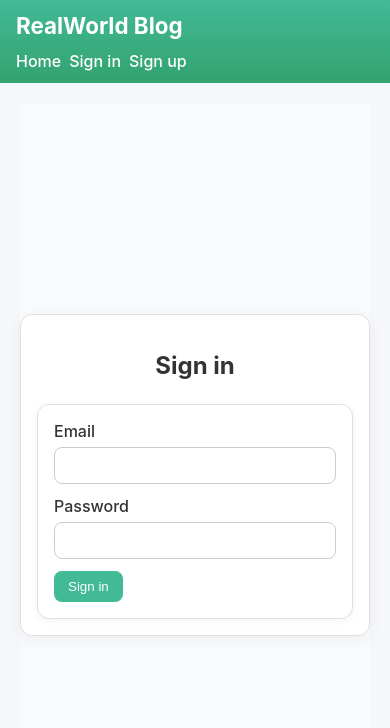
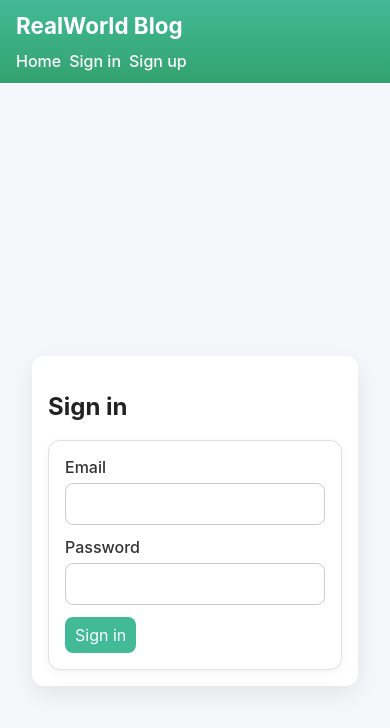
Before and after one commit to Nivedha29/Like-Functionality, a React app: page /sign-in in a window 390 px wide. Shown: the top 728 px of the page. Built offline with nearby package versions, Linux system fonts and the light colour scheme; the HTML template or start-up script is replaced by a standard one.

Commit message:
Refactor styles for theme and layout improvements
Updated various CSS variables and styles for better theming and layout adjustments. Added responsive design improvements and cleaned up unused styles.

```diff
--- a/src/styles.css
+++ b/src/styles.css
@@ -1,12 +1,16 @@
+/* ========== THEME & GLOBAL ========== */
 :root {
   --text: #222;
   --muted: #555;
   --border: #e0e0e0;
-  --bg: #f9fafb;
+  --bg: #f5f7fa;
   --surface: #ffffff;
+  --primary: #42ba96;
 }
 
-* {
+*,
+*::before,
+*::after {
   box-sizing: border-box;
 }
 
@@ -14,6 +18,8 @@ html,
 body,
 #root {
   height: 100%;
+  margin: 0;
+  padding: 0;
 }
 
 body {
@@ -22,12 +28,13 @@ body {
     Inter,
     system-ui,
     -apple-system,
-    Segoe UI,
+    "Segoe UI",
     Roboto,
     Helvetica,
-    Arial;
-  background-color: #f5f7fa;
-  color: #222;
+    Arial,
+    sans-serif;
+  background-color: var(--bg);
+  color: var(--text);
 }
 
 a {
@@ -39,46 +46,108 @@ a:hover {
   text-decoration: underline;
 }
 
+img {
+  max-width: 100%;
+  height: auto;
+  display: block;
+}
+
+/* ========== APP SHELL & LAYOUT ========== */
+
 .app-shell {
   display: flex;
   flex-direction: column;
   min-height: 100%;
 }
 
-.nav {
-  display: flex;
-  align-items: center;
+/* Main content area */
+.main {
+  flex: 1;
+  padding: 16px;
+}
+
+/* Generic centered container */
+.container,
+.grid {
+  width: 100%;
+  max-width: 1200px;
+  margin: 0 auto;
+  padding: 0 1rem;
+}
+
+/* Grid used in some pages (single column by default) */
+.grid {
+  display: grid;
+  grid-template-columns: 1fr;
   gap: 20px;
 }
 
-.nav .btn {
-  margin-left: 6px;
+/* Page wrappers */
+.page,
+.auth-container {
+  min-height: 100vh;
+  box-sizing: border-box;
 }
+
+.page {
+  padding: 16px;
+}
+
+.auth-container {
+  display: flex;
+  align-items: center;
+  justify-content: center;
+  padding: 16px;
+}
+
+/* Centered form page */
+.page-center {
+  min-height: 100vh;
+  display: flex;
+  align-items: center;
+  justify-content: center;
+  background: #f9fafb;
+}
+
+/* ========== TOPBAR & NAV ========== */
 
 .topbar {
   display: flex;
   align-items: center;
   justify-content: space-between;
-  padding: 12px 28px;
+  gap: 0.75rem;
+  padding: 12px 16px;
   background: linear-gradient(180deg, #42ba96 0%, #33a26f 100%);
   color: white;
   position: sticky;
   top: 0;
   z-index: 10;
 }
+
 .brand {
   font-weight: 700;
   font-size: 1.4rem;
-  color: white;
+  color: inherit;
 }
+
+.nav {
+  display: flex;
+  align-items: center;
+  flex-wrap: wrap;
+  gap: 0.5rem;
+}
+
 .nav a {
-  color: white;
-  text-decoration: none;
+  color: #ffffff;
   font-weight: 500;
 }
+
 .nav a:hover {
   text-decoration: underline;
 }
+
+/* ========== BUTTONS & ACTIONS ========== */
+
 .btn {
   background: transparent;
   color: #333;
@@ -87,18 +156,20 @@ a:hover {
   border-radius: 8px;
   cursor: pointer;
   transition: all 0.2s ease;
+  font: inherit;
 }
 
 .btn:hover {
-  border-color: #42ba96;
+  border-color: var(--primary);
   color: #1f6a4c;
 }
 
 .btn.primary {
-  background: #42ba96;
+  background: var(--primary);
   color: #ffffff;
   border: none;
 }
+
 .btn.primary:hover {
   background: #33a26f;
 }
@@ -108,6 +179,7 @@ a:hover {
   color: #ffffff;
   border: none;
 }
+
 .btn.danger:hover {
   background: #e04646;
 }
@@ -119,8 +191,8 @@ a:hover {
   font-weight: 600;
   text-decoration: none;
   cursor: pointer;
+  padding: 4px 6px;
   transition: color 0.2s ease;
-  padding: 4px 6px;
 }
 
 .btn.linklike:hover {
@@ -134,37 +206,21 @@ a:hover {
   margin-top: 10px;
 }
 
-.main {
-  flex: 1;
-  padding: 20px;
-}
-
-.container {
-  max-width: 900px;
-  margin: 0 auto;
-}
-
-.grid {
-  display: grid;
-  grid-template-columns: 1fr;
-  gap: 20px;
-  max-width: 800px;
-  margin: 0 auto;
-}
+/* ========== CARDS & GENERAL UI ========== */
 
 .card {
-  background: #ffffff;
-  border: 1px solid #e0e0e0;
+  background: var(--surface);
+  border: 1px solid var(--border);
   border-radius: 12px;
   padding: 20px;
   box-shadow: 0 2px 8px rgba(0, 0, 0, 0.05);
-  color: #222;
+  color: var(--text);
+  transition: box-shadow 0.2s ease, transform 0.2s ease;
 }
 
 .card:hover {
   box-shadow: 0 4px 16px rgba(0, 0, 0, 0.1);
   transform: translateY(-2px);
-  transition: all 0.2s ease;
 }
 
 .linkcard {
@@ -182,60 +238,56 @@ a:hover {
   color: var(--muted);
 }
 
-.meta {
-  color: var(--muted);
-  font-size: 0.9rem;
+/* ========== ARTICLES & HOME LAYOUT ========== */
+
+.home-container {
   display: flex;
-  gap: 8px;
+  justify-content: center;
+  margin-top: 1.5rem;
 }
 
-.form .field {
+.home-content {
+  display: flex;
+  flex-direction: column; /* mobile first: stacked */
+  gap: 1.5rem;
+  width: 100%;
+  max-width: 1200px;
+  padding: 0 1rem;
+}
+
+/* main article area & sidebar */
+.article-section {
+  flex: 1.5;
+  min-width: 0;
+}
+
+.sidebar {
+  flex: 0.6;
+  min-width: 0;
+}
+
+/* article list in home */
+.article-grid {
   display: flex;
   flex-direction: column;
-  gap: 6px;
-  margin-bottom: 12px;
+  gap: 1rem;
 }
 
-.form label {
-  color: #333333;
-  font-weight: 500;
+.article-card {
+  border: 1px solid #ddd;
+  padding: 16px 18px;
+  border-radius: 12px;
+  background: #ffffff;
+  width: 100%;
+  max-width: 100%;
+  box-sizing: border-box;
 }
 
-.error {
-  color: #d93025;
-}
-.form input,
-.form textarea {
-  background: #ffffff;
-  color: #222222;
-  border: 1px solid #cccccc;
-  border-radius: 8px;
-  padding: 10px 12px;
-  outline: none;
-}
-
-.form input::placeholder,
-.form textarea::placeholder {
-  color: #888888;
-}
-
-.form input:focus,
-.form textarea:focus {
-  border-color: #42ba96;
-  box-shadow: 0 0 4px rgba(66, 186, 150, 0.3);
-}
-
-.form .actions {
-  margin-top: 12px;
-}
-
-.alert.error {
-  background: #2b0f14;
-  border: 1px solid #5b1a23;
-  color: #ffc7ce;
-  padding: 10px 12px;
-  border-radius: 10px;
-  margin-bottom: 14px;
+/* generic article list grid elsewhere */
+.articles-list {
+  display: grid;
+  grid-template-columns: 1fr;
+  gap: 16px;
 }
 
 .article-title {
@@ -247,6 +299,26 @@ a:hover {
   margin-top: 0;
 }
 
+/* meta info under article title */
+.meta,
+.article-meta {
+  display: flex;
+  align-items: center;
+  gap: 0.5rem;
+  font-size: 0.9rem;
+  color: var(--muted);
+}
+
+.article-meta {
+  margin-bottom: 0.5rem;
+}
+
+.muted {
+  color: #6b7280;
+  font-size: 0.9rem;
+}
+
+/* tags */
 .tags {
   margin-top: 10px;
   display: flex;
@@ -261,16 +333,148 @@ a:hover {
   padding: 4px 10px;
   font-size: 0.85rem;
   color: #333333;
-  transition:
-    background 0.2s ease,
-    color 0.2s ease;
+  transition: background 0.2s ease, color 0.2s ease, border-color 0.2s ease;
 }
 
 .tag:hover {
   background: #e3f8ef;
-  border-color: #42ba96;
+  border-color: var(--primary);
   color: #1e6048;
 }
+
+/* Latest Articles pill header */
+.latest-header {
+  display: flex;
+  justify-content: center;
+  margin: 24px 0 16px;
+}
+
+.latest-title {
+  background-color: var(--primary);
+  padding: 12px 32px;
+  border-radius: 999px;
+  font-size: 1.75rem;
+  font-weight: 700;
+  margin: 0;
+  color: #ffffff;
+}
+
+/* user + avatar row */
+.user-info {
+  display: inline-flex;
+  align-items: center;
+  gap: 6px;
+  text-decoration: none;
+  color: inherit;
+}
+
+.avatar {
+  width: 32px;
+  height: 32px;
+  border-radius: 50%;
+  object-fit: cover;
+  background: #ffffff;
+  border: 2px solid #00b37d;
+}
+
+/* ========== FORMS & AUTH ========== */
+
+.form .field {
+  display: flex;
+  flex-direction: column;
+  gap: 6px;
+  margin-bottom: 12px;
+}
+
+.form label {
+  color: #333333;
+  font-weight: 500;
+}
+
+.form input,
+.form textarea {
+  background: #ffffff;
+  color: #222222;
+  border: 1px solid #cccccc;
+  border-radius: 8px;
+  padding: 10px 12px;
+  outline: none;
+  font: inherit;
+  width: 100%;
+}
+
+.form input::placeholder,
+.form textarea::placeholder {
+  color: #888888;
+}
+
+.form input:focus,
+.form textarea:focus {
+  border-color: var(--primary);
+  box-shadow: 0 0 4px rgba(66, 186, 150, 0.3);
+}
+
+.form .actions {
+  margin-top: 12px;
+}
+
+.error,
+.form-card .error {
+  color: #d93025;
+  font-size: 0.875rem;
+}
+
+/* auth card wrapper */
+.auth-card,
+.form-card {
+  width: 100%;
+  max-width: 420px;
+  background: #ffffff;
+  padding: 24px;
+  border-radius: 12px;
+  box-shadow: 0 8px 24px rgba(0, 0, 0, 0.08);
+}
+
+.form-card input {
+  width: 100%;
+  padding: 10px 12px;
+  border: 1px solid #d1d5db;
+  border-radius: 8px;
+  outline: none;
+  font: inherit;
+}
+
+.form-card input:focus {
+  border-color: #111827;
+}
+
+.form-card .button {
+  width: 100%;
+  padding: 10px 14px;
+  border: 0;
+  border-radius: 8px;
+  background: var(--primary);
+  color: #ffffff;
+  cursor: pointer;
+  font: inherit;
+}
+
+.form-card .button:disabled {
+  opacity: 0.6;
+  cursor: default;
+}
+
+/* alerts */
+.alert.error {
+  background: #2b0f14;
+  border: 1px solid #5b1a23;
+  color: #ffc7ce;
+  padding: 10px 12px;
+  border-radius: 10px;
+  margin-bottom: 14px;
+}
+
+/* ========== MODAL ========== */
 
 .modal-backdrop {
   position: fixed;
@@ -296,234 +500,7 @@ a:hover {
   margin-top: 12px;
 }
 
-.auth-container {
-  display: flex;
-  justify-content: center;
-  align-items: center;
-  min-height: calc(100vh - 100px);
-  background-color: #f9fafb;
-}
-
-.auth-card {
-  background: #ffffff;
-  border: 1px solid #e0e0e0;
-  border-radius: 12px;
-  padding: 32px;
-  width: 100%;
-  max-width: 400px;
-  box-shadow: 0 4px 16px rgba(0, 0, 0, 0.05);
-}
-
-.auth-card h2 {
-  text-align: center;
-  margin-bottom: 24px;
-  color: #333333;
-}
-
-html,
-body,
-#root {
-  height: 100%;
-  margin: 0;
-}
-
-/* Centering utility */
-.page-center {
-  min-height: 100vh;
-  display: flex;
-  align-items: center;
-  justify-content: center;
-  background: #f9fafb;
-}
-
-/* Card wrapper for the form */
-.form-card {
-  width: 100%;
-  max-width: 420px;
-  background: #fff;
-  padding: 24px;
-  border-radius: 12px;
-  box-shadow: 0 8px 24px rgba(0, 0, 0, 0.08);
-}
-
-.form-card input {
-  width: 100%;
-  padding: 10px 12px;
-  border: 1px solid #d1d5db;
-  border-radius: 8px;
-  outline: none;
-}
-.form-card input:focus {
-  border-color: #111827;
-}
-.form-card .error {
-  margin-top: 4px;
-  color: #dc2626;
-  font-size: 0.875rem;
-}
-.form-card .button {
-  width: 100%;
-  padding: 10px 14px;
-  border: 0;
-  border-radius: 8px;
-  background: #42ba96;
-  color: #fff;
-  cursor: pointer;
-}
-.form-card .button:disabled {
-  opacity: 0.6;
-  cursor: default;
-}
-
-.avatar {
-  width: 40px;
-  height: 40px;
-  border-radius: 50%;
-  object-fit: cover;
-  display: inline-block;
-  border: 2px solid #00b37d;
-}
-.article-meta {
-  display: flex;
-  align-items: center;
-  gap: 0.5rem;
-}
-
-.home-container {
-  display: flex;
-  justify-content: center;
-  margin-top: 1.5rem;
-}
-
-.home-content {
-  display: flex;
-  flex-wrap: wrap;
-  gap: 2rem;
-  width: 100%;
-  max-width: 1200px;
-}
-
-.article-section {
-  flex: 1.5;
-  min-width: 0; /* let it shrink */
-}
-
-.sidebar {
-  flex: 0.6;
-  min-width: 0; /* let it shrink */
-}
-
-.section-title {
-  margin-bottom: 1rem;
-}
-
-.article-grid {
-  display: flex;
-  flex-direction: column;
-  gap: 1rem;
-}
-
-.article-meta {
-  display: flex;
-  align-items: center;
-  gap: 0.5rem;
-  margin-bottom: 0.5rem;
-}
-
-.article-actions {
-  display: flex;
-  justify-content: flex-end;
-  margin-top: 0.75rem;
-}
-
-.muted {
-  color: #6b7280;
-  font-size: 0.9rem;
-}
-
-/* Responsive */
-@media (max-width: 900px) {
-  .home-content {
-    flex-direction: column;
-  }
-  .sidebar {
-    order: -1; /* show tasks on top for mobile */
-  }
-}
-
-/* === MOBILE FIRST FIXES === */
-@media (max-width: 900px) {
-  .topbar {
-    flex-wrap: wrap;
-    gap: 0.75rem;
-    padding: 12px 16px;
-  }
-
-  .nav {
-    flex-wrap: wrap;
-    gap: 0.5rem;
-  }
-
-  .home-content {
-    flex-direction: column;
-    gap: 1.25rem;
-  }
-
-  .article-section,
-  .sidebar {
-    width: 100%;
-    min-width: 0; /* override old min-width */
-  }
-
-  .container,
-  .grid {
-    max-width: 100%;
-    padding: 0 1rem;
-  }
-}
-
-/* even smaller screens */
-@media (max-width: 520px) {
-  .topbar {
-    flex-direction: column;
-    align-items: flex-start;
-  }
-
-  .btn {
-    width: auto;
-  }
-
-  .card,
-  .auth-card,
-  .form-card {
-    padding: 16px;
-  }
-
-  .article-meta {
-    flex-wrap: wrap;
-  }
-}
-
-img {
-  max-width: 100%;
-  height: auto;
-}
-
-.user-info {
-  display: inline-flex;
-  align-items: center;
-  gap: 6px;
-  text-decoration: none;
-  color: inherit;
-}
-
-.avatar {
-  width: 32px;
-  height: 32px;
-  border-radius: 50%;
-  object-fit: cover;
-  background: white;
-}
+/* ========== PAGINATION ========== */
 
 .pagination {
   display: flex;
@@ -551,17 +528,80 @@ img {
   cursor: default;
 }
 
-.latest-header {
-  display: flex;
-  justify-content: center;
-  margin: 24px 0 16px;
+/* ========== RESPONSIVE BREAKPOINTS ========== */
+
+/* Tablets and up */
+@media (min-width: 768px) {
+  .main {
+    padding: 24px;
+  }
+
+  .container,
+  .grid {
+    padding: 0 1.5rem;
+  }
+
+  .articles-list {
+    grid-template-columns: repeat(2, minmax(0, 1fr));
+  }
 }
 
-.latest-title {
-  background-color: #42ba96;
-  padding: 12px 32px;
-  border-radius: 999px;
-  font-size: 28px;
-  font-weight: 700;
-  margin: 0;
+/* Desktop: put sidebar next to articles */
+@media (min-width: 900px) {
+  .home-content {
+    flex-direction: row;
+    align-items: flex-start;
+    gap: 2rem;
+  }
+
+  .article-section,
+  .sidebar {
+    width: 100%;
+  }
 }
+
+/* Large desktop */
+@media (min-width: 1200px) {
+  .container,
+  .grid,
+  .home-content {
+    max-width: 1200px;
+  }
+}
+
+/* Small phones */
+@media (max-width: 520px) {
+  .topbar {
+    flex-direction: column;
+    align-items: flex-start;
+  }
+
+  .card,
+  .auth-card,
+  .form-card {
+    padding: 16px;
+  }
+
+  .article-meta {
+    flex-wrap: wrap;
+  }
+
+  .btn {
+    padding-inline: 10px;
+  }
+}
+
+.article-meta .author {
+  color: #000000 !important;
+}
+
+.card h3 a,
+.article-card h3 a {
+  color: #000000 !important;
+}
+
+.card h3 a:hover,
+.article-card h3 a:hover {
+  color: #000000 !important;
+  text-decoration: underline;
+}
```
